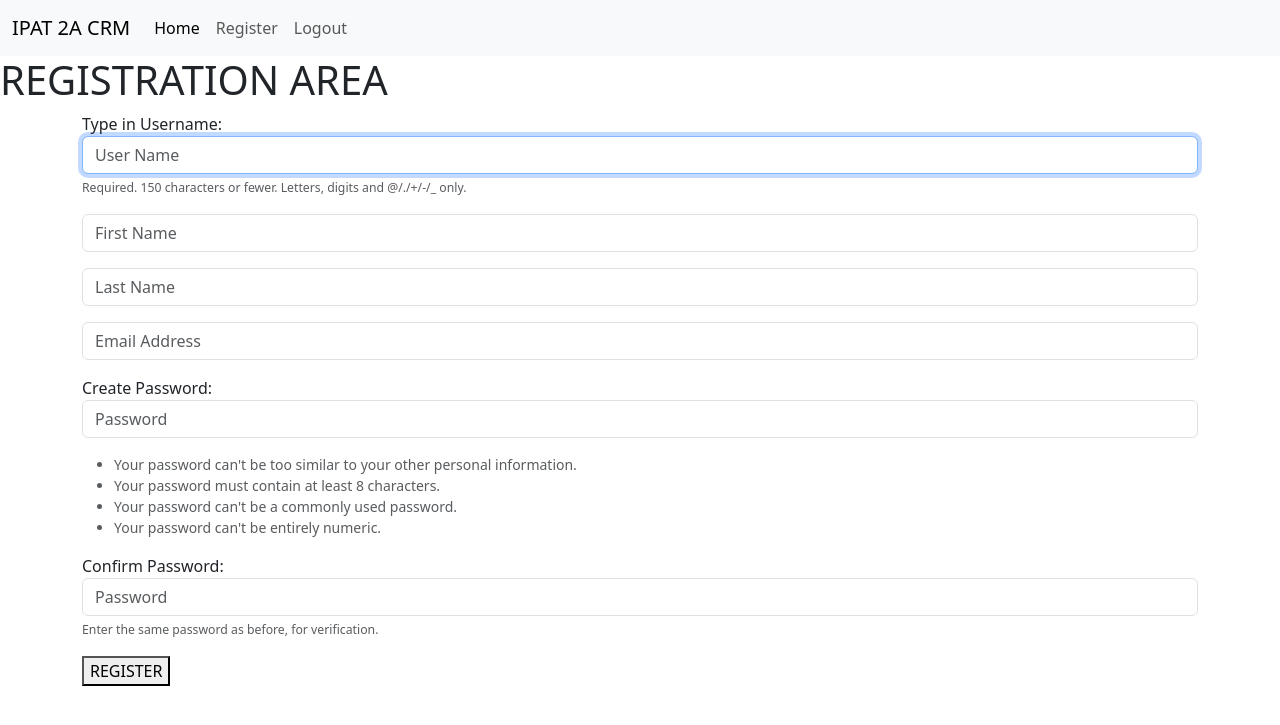
After one commit to LeonorBA2A/ProjectIPAT, a Django app: page /register in a window 1280 px wide. The commit adds this page. Shown: the top 725 px of the page. Run offline with Django 4.2, Linux system fonts and the light colour scheme.

Commit message:
Fourth Commit

```diff
--- /dev/null
+++ b/IPATLeonor/leonorcrm/forms.py
@@ -0,0 +1,31 @@
+from typing import Any
+from django.contrib.auth.forms import UserCreationForm
+from django.contrib.auth.models import User
+from django import forms
+
+class SignUpForm(UserCreationForm):
+    email = forms.EmailField(label="", widget=forms.TextInput(attrs={'class': 'form-control', 'placeholder':'Email Address'}))
+    first_name = forms.CharField(label="", max_length=100, widget=forms.TextInput(attrs={'class': 'form-control', 'placeholder':'First Name'}))
+    last_name = forms.CharField(label="", max_length=100, widget=forms.TextInput(attrs={'class': 'form-control', 'placeholder':'Last Name'}))
+
+    class Meta:
+        model = User
+        fields = ('username', 'first_name', 'last_name', 'email', 'password1', 'password2')
+
+    def __init__(self, *args: Any, **kwargs: Any) -> None:
+        super(SignUpForm, self).__init__(*args, **kwargs)
+
+        self.fields['username'].widget.attrs['class'] = 'form-control'
+        self.fields['username'].widget.attrs['placeholder'] = 'User Name'
+        self.fields['username'].label = 'Type in Username'
+        self.fields['username'].help_text = '<span class="form-text text=muted"><small>Required. 150 characters or fewer. Letters, digits and @/./+/-/_ only.</small></span>'
+
+        self.fields['password1'].widget.attrs['class'] = 'form-control'
+        self.fields['password1'].widget.attrs['placeholder'] = 'Password'
+        self.fields['password1'].label = 'Create Password'
+        self.fields['password1'].help_text = '<ul class="form-text text-muted small"><li>Your password can\'t be too similar to your other personal information.</li><li>Your password must contain at least 8 characters.</li><li>Your password can\'t be a commonly used password.</li><li>Your password can\'t be entirely numeric.</li></ul>'
+
+        self.fields['password2'].widget.attrs['class'] = 'form-control'
+        self.fields['password2'].widget.attrs['placeholder'] = 'Password'
+        self.fields['password2'].label = 'Confirm Password'
+        self.fields['password2'].help_text = '<span class="form-text text-muted"><small>Enter the same password as before, for verification.</small></span>'
--- a/IPATLeonor/leonorcrm/templates/base.html
+++ b/IPATLeonor/leonorcrm/templates/base.html
@@ -0,0 +1,18 @@
+<!doctype html>
+<html lang="en">
+  <head>
+    <meta charset="utf-8">
+    <meta name="viewport" content="width=device-width, initial-scale=1">
+    <title>IPAT 2A CRM</title>
+    <link href="https://cdn.jsdelivr.net/npm/bootstrap@5.3.3/dist/css/bootstrap.min.css" rel="stylesheet" integrity="sha384-QWTKZyjpPEjISv5WaRU9OFeRpok6YctnYmDr5pNlyT2bRjXh0JMhjY6hW+ALEwIH" crossorigin="anonymous">
+  </head>
+    {% include 'navbar.html' %}
+  <body>
+
+    {% block content %}
+
+    {% endblock content %}
+
+    <script src="https://cdn.jsdelivr.net/npm/bootstrap@5.3.3/dist/js/bootstrap.bundle.min.js" integrity="sha384-YvpcrYf0tY3lHB60NNkmXc5s9fDVZLESaAA55NDzOxhy9GkcIdslK1eN7N6jIeHz" crossorigin="anonymous"></script>
+  </body>
+</html>
--- /dev/null
+++ b/IPATLeonor/leonorcrm/templates/navbar.html
@@ -0,0 +1,23 @@
+
+
+<nav class="navbar navbar-expand-lg bg-body-tertiary">
+    <div class="container-fluid">
+      <a class="navbar-brand" href="#">IPAT 2A CRM</a>
+      <button class="navbar-toggler" type="button" data-bs-toggle="collapse" data-bs-target="#navbarSupportedContent" aria-controls="navbarSupportedContent" aria-expanded="false" aria-label="Toggle navigation">
+        <span class="navbar-toggler-icon"></span>
+      </button>
+      <div class="collapse navbar-collapse" id="navbarSupportedContent">
+        <ul class="navbar-nav me-auto mb-2 mb-lg-0">
+          <li class="nav-item">
+            <a class="nav-link active" aria-current="page" href="{% url 'home' %}">Home</a>
+          </li>
+          <li class="nav-item">
+            <a class="nav-link" href="{% url 'register' %}">Register</a>
+          </li>
+          <li class="nav-item">
+            <a class="nav-link" href="{% url 'logout' %}">Logout</a>
+          </li>
+        </ul>
+      </div>
+    </div>
+  </nav>
--- /dev/null
+++ b/IPATLeonor/leonorcrm/templates/register.html
@@ -0,0 +1,18 @@
+{% extends 'base.html' %}
+{% block content %}
+    <h1>REGISTRATION AREA</h1>
+
+    <div class="container colm-md-6">
+        <div class="row">
+            <form action="" method="post">
+                {% csrf_token %}
+
+                {{form.as_p}}
+
+                <button type="submit">REGISTER</button>
+            </form>
+        </div>
+    </div>
+
+
+{% endblock%}
--- a/IPATLeonor/leonorcrm/urls.py
+++ b/IPATLeonor/leonorcrm/urls.py
@@ -4,5 +4,6 @@ from . import views
 urlpatterns = [
 
     path('', views.home, name='home'),
-
+    path('register', views.register, name='register'),
+    path('logout/', views.logout_user, name='logout'),
 ]
--- a/IPATLeonor/leonorcrm/views.py
+++ b/IPATLeonor/leonorcrm/views.py
@@ -1,8 +1,49 @@
-from django.shortcuts import render
+from django.shortcuts import render, redirect
+from django.contrib.auth import authenticate, login, logout
+from django.contrib import messages
+from .models import Record
+
+from .forms import SignUpForm
+
 
 # Create your views here.
 
 def home(request):
+    records = Record.objects.all()
+
+    if request.method == 'POST':
+        username = request.POST['username']
+        password = request.POST['password']
+
+        user = authenticate(request, username=username, password=password)
+        if user is not None:
+            login(request, user)
+            messages.success(request, "You are logged in successfully.")
+            return redirect('home')
+        else:
+            messages.success(request, "Username or Password is incorrect. Please input the correct details")
+            return redirect('home')
 
 
-    return render(request, 'home.html')
+    return render(request, 'home.html', {'records':records})
+
+def register(request):
+    if request.method == 'POST':
+        form = SignUpForm(request.POST)
+        if form.is_valid():
+            form.save()
+            username = form.cleaned_data['username']
+            password = form.cleaned_data['password1']
+            user = authenticate(username=username, password=password)
+            login(request, user)
+            messages.success(request, "You are registered succesfully! Start now!")
+            return redirect('home')
+    else:
+        form = SignUpForm()
+        return render(request, 'register.html', {'form':form})
+    return render(request, 'register.html', {'form':form})
+
+def logout_user(request):
+    logout(request)
+    messages.success(request, "You're successfully logout.")
+    return redirect('home')
```
Also changed, not shown: IPATLeonor/leonorcrm/templates/home.html (+72 -11 lines).
